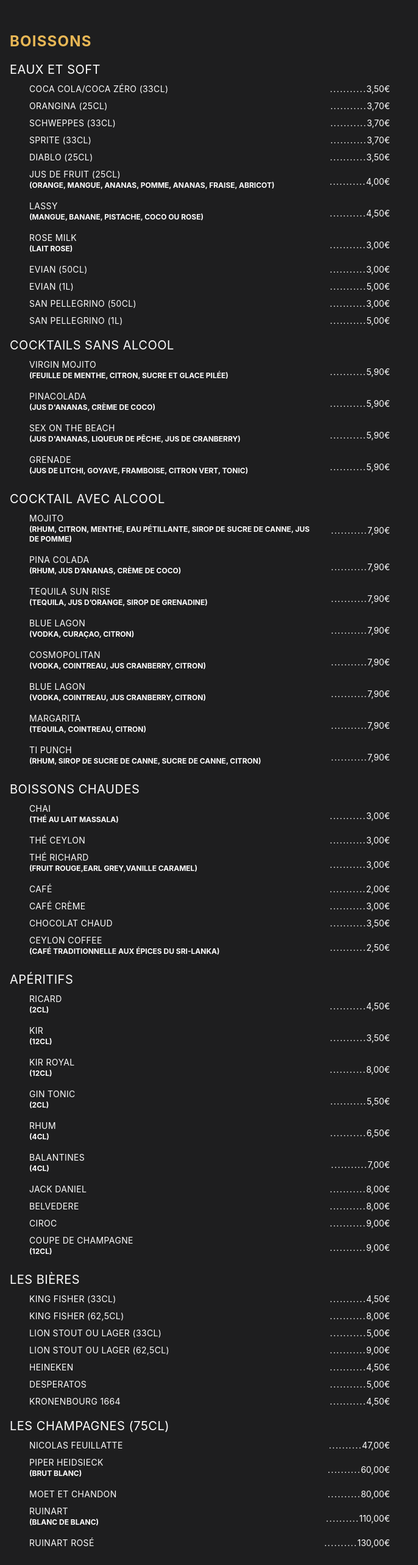
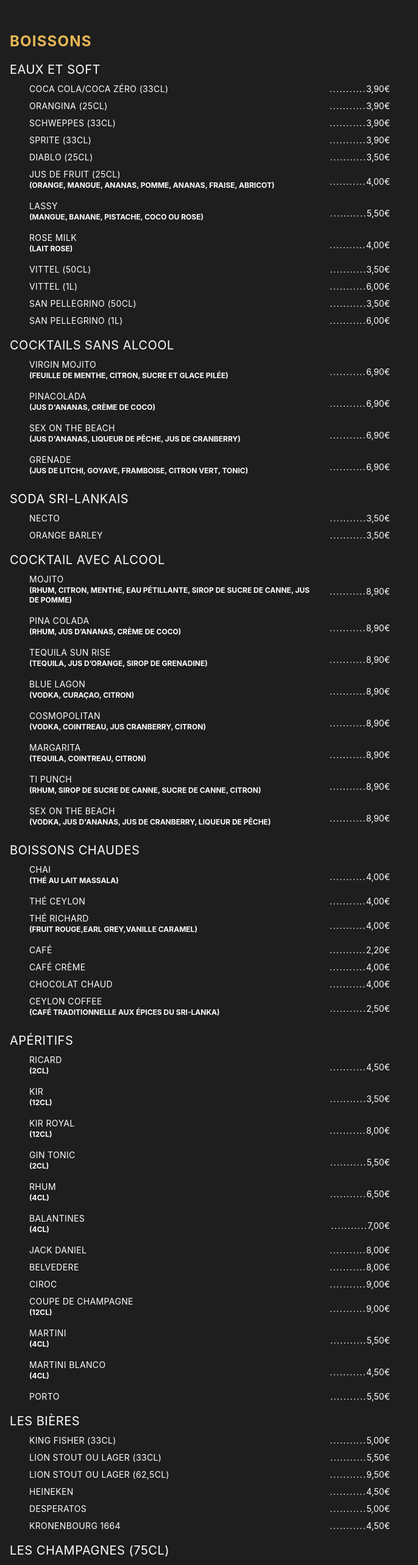
Before and after one commit to Teyik0/indian-cofee-shop, a Next.js app: page /menu/boissons in a window 1280 px wide. Shown: the part 140-2706 px from the top of the page at 61% size, without its empty margins (0-686 px from the left). Built offline with nearby package versions, Linux system fonts and the light colour scheme.

Commit message:
prix changement

```diff
--- a/src/app/menu/boissons/page.tsx
+++ b/src/app/menu/boissons/page.tsx
@@ -37,11 +37,11 @@ const page = () => {
           <SousPlat
             title='Coca cola/coca zéro (33cl)'
             details=''
-            price='3,50€'
+            price='3,90€'
           />
-          <SousPlat title='Orangina (25cl)' details='' price='3,70€' />
-          <SousPlat title='Schweppes (33cl)' details='' price='3,70€' />
-          <SousPlat title='Sprite (33cl)' details='' price='3,70€' />
+          <SousPlat title='Orangina (25cl)' details='' price='3,90€' />
+          <SousPlat title='Schweppes (33cl)' details='' price='3,90€' />
+          <SousPlat title='Sprite (33cl)' details='' price='3,90€' />
           <SousPlat title='Diablo (25cl)' details='' price='3,50€' />
           <SousPlat
             title='Jus de fruit (25cl)'
@@ -51,13 +51,13 @@ const page = () => {
           <SousPlat
             title='Lassy'
             details='(Mangue, banane, pistache, Coco ou rose)'
-            price='4,50€'
+            price='5,50€'
           />
-          <SousPlat title='Rose milk' details='(Lait rose)' price='3,00€' />
-          <SousPlat title='Evian (50cl)' details='' price='3,00€' />
-          <SousPlat title='Evian (1L)' details='' price='5,00€' />
-          <SousPlat title='San pellegrino (50cl)' details='' price='3,00€' />
-          <SousPlat title='San pellegrino (1L)' details='' price='5,00€' />
+          <SousPlat title='Rose milk' details='(Lait rose)' price='4,00€' />
+          <SousPlat title='Vittel (50cl)' details='' price='3,50€' />
+          <SousPlat title='Vittel (1L)' details='' price='6,00€' />
+          <SousPlat title='San pellegrino (50cl)' details='' price='3,50€' />
+          <SousPlat title='San pellegrino (1L)' details='' price='6,00€' />
         </div>
 
         <div className='mb-2'>
@@ -65,23 +65,29 @@ const page = () => {
           <SousPlat
             title='Virgin Mojito'
             details='(Feuille de menthe, citron, sucre et glace pilée)'
-            price='5,90€'
+            price='6,90€'
           />
           <SousPlat
             title='Pinacolada'
             details="(Jus d'ananas, crème de coco)"
-            price='5,90€'
+            price='6,90€'
           />
           <SousPlat
             title='Sex on the beach'
             details="(Jus d'ananas, Liqueur de pêche, jus de cranberry)"
-            price='5,90€'
+            price='6,90€'
           />
           <SousPlat
             title='Grenade'
             details='(Jus de litchi, goyave, framboise, citron vert, tonic) '
-            price='5,90€'
+            price='6,90€'
           />
+        </div>
+
+        <div className='mb-2'>
+          <Plat title='SODA SRI-LANKAIS' details='' price='' />
+          <SousPlat title='Necto' details='' price='3,50€' />
+          <SousPlat title='Orange Barley' details='' price='3,50€' />
         </div>
 
         <div className='mb-2'>
@@ -89,42 +95,42 @@ const page = () => {
           <SousPlat
             title='Mojito'
             details='(Rhum, citron, menthe, eau pétillante, sirop de sucre de canne, jus de pomme)'
-            price='7,90€'
+            price='8,90€'
           />
           <SousPlat
             title='Pina colada'
             details='(Rhum, jus d’ananas, crème de coco)'
-            price='7,90€'
+            price='8,90€'
           />
           <SousPlat
             title='Tequila sun rise'
             details='(tequila, jus d’orange, sirop de grenadine)'
-            price='7,90€'
+            price='8,90€'
           />
           <SousPlat
             title='Blue lagon'
             details='(vodka, curaçao, citron)'
-            price='7,90€'
+            price='8,90€'
           />
           <SousPlat
             title='Cosmopolitan'
             details='(vodka, cointreau, jus cranberry, citron)'
-            price='7,90€'
-          />
-          <SousPlat
-            title='Blue lagon'
-            details='(vodka, cointreau, jus cranberry, citron)'
-            price='7,90€'
+            price='8,90€'
           />
           <SousPlat
             title='Margarita'
             details='(tequila, Cointreau, citron)'
-            price='7,90€'
+            price='8,90€'
           />
           <SousPlat
             title='Ti punch'
             details='(rhum, sirop de sucre de canne, sucre de canne, citron)'
-            price='7,90€'
+            price='8,90€'
+          />
+          <SousPlat
+            title='Sex on the beach'
+            details="(vodka, jus d'ananas, jus de cranberry, liqueur de pêche)"
+            price='8,90€'
           />
         </div>
 
@@ -133,17 +139,17 @@ const page = () => {
           <SousPlat
             title='Chai'
             details='(Thé au lait massala)'
-            price='3,00€'
+            price='4,00€'
           />
-          <SousPlat title='Thé ceylon' details='' price='3,00€' />
+          <SousPlat title='Thé ceylon' details='' price='4,00€' />
           <SousPlat
             title='Thé Richard'
             details='(Fruit rouge,earl grey,vanille caramel)'
-            price='3,00€'
+            price='4,00€'
           />
-          <SousPlat title='Café' details='' price='2,00€' />
-          <SousPlat title='Café crème' details='' price='3,00€' />
-          <SousPlat title='Chocolat chaud' details='' price='3,50€' />
+          <SousPlat title='Café' details='' price='2,20€' />
+          <SousPlat title='Café crème' details='' price='4,00€' />
+          <SousPlat title='Chocolat chaud' details='' price='4,00€' />
           <SousPlat
             title='Ceylon coffee'
             details='(café traditionnelle aux épices du Sri-lanka)'
@@ -163,21 +169,23 @@ const page = () => {
           <SousPlat title='Belvedere' details='' price='8,00€' />
           <SousPlat title='Ciroc' details='' price='9,00€' />
           <SousPlat title='Coupe de champagne' details='(12cl)' price='9,00€' />
+          <SousPlat title='Martini' details='(4cl)' price='5,50€' />
+          <SousPlat title='Martini blanco' details='(4cl)' price='4,50€' />
+          <SousPlat title='Porto' details='' price='5,50€' />
         </div>
 
         <div className='mb-2'>
           <Plat title='les bières' details='' price='' />
-          <SousPlat title='King Fisher (33cl)' details='' price='4,50€' />
-          <SousPlat title='King Fisher (62,5cl)' details='' price='8,00€' />
+          <SousPlat title='King Fisher (33cl)' details='' price='5,00€' />
           <SousPlat
             title='Lion stout ou lager (33cl)'
             details=''
-            price='5,00€'
+            price='5,50€'
           />
           <SousPlat
             title='Lion stout ou lager (62,5cl)'
             details=''
-            price='9,00€'
+            price='9,50€'
           />
           <SousPlat title='Heineken' details='' price='4,50€' />
           <SousPlat title='Desperatos' details='' price='5,00€' />
@@ -187,18 +195,13 @@ const page = () => {
         <div className='mb-2'>
           <Plat title='LES CHAMPAGNES (75cl)' details='' price='' />
           <SousPlat title='Nicolas feuillatte' details='' price='47,00€' />
-          <SousPlat
-            title='Piper heidsieck'
-            details='(brut blanc)'
-            price='60,00€'
-          />
-          <SousPlat title='Moet et chandon' details='' price='80,00€' />
+          <SousPlat title='Moet et chandon' details='' price='79,00€' />
           <SousPlat
             title='Ruinart'
             details='(blanc de blanc)'
-            price='110,00€'
+            price='120,00€'
           />
-          <SousPlat title='Ruinart Rosé' details='' price='130,00€' />
+          <SousPlat title='Ruinart Rosé' details='' price='150,00€' />
         </div>
 
         <h2 className='text-2xl text-center mt-8'>LES VINS</h2>
@@ -206,74 +209,58 @@ const page = () => {
           <Plat title='VINS ROSE (75cl)' details='' price='' />
           <SousPlat
             title='Tavel'
-            details='(château de Manissy)'
+            details='(Aoc Prieure Montezague)'
             price='24,00€'
           />
           <SousPlat
-            title='Côtes de provence'
-            details='(les hauts de Masterel)'
+            title='Saint-Barthélémy IGP Var'
+            details=''
             price='20,00€'
           />
           <SousPlat
             title='Côtes de provence'
-            details='(Saint-Tropez)'
+            details='(Romain Desbastides)'
             price='23,00€'
-          />
-          <SousPlat
-            title='Côtes de provence'
-            details='(Estandon Héritage)'
-            price='27,00€'
           />
         </div>
 
         <div className='mb-2'>
           <Plat title='VINS BLANC (75cl)' details='' price='' />
           <SousPlat
-            title='Muscadet'
-            details="(château de l'hyvernière)"
+            title='Muscadet-Sevre et Maine AOC'
+            details='(château de la Mouchetière)'
             price='16,50€'
           />
           <SousPlat
-            title='Riesling'
-            details='(cave de turckheim)'
+            title='Riesling AC'
+            details='(Alsace Hans Schaeffer)'
             price='24,00€'
           />
-          <SousPlat title='Sancerre' details='(les rochettes)' price='35,00€' />
+          <SousPlat title='Sancerre AOC' details='(Les Broux)' price='35,00€' />
         </div>
 
         <div className='mb-2'>
           <Plat title='VINS ROUGE (75cl)' details='' price='' />
           <SousPlat
-            title='Côtes du rhone AOP'
-            details='(Bouquet de comtat)'
+            title='Bordeaux Supérieur AOC'
+            details='(Chapelle De Barbe)'
             price='16,00€'
           />
           <SousPlat
-            title='Château de Camarsac AOP'
-            details='(bordeaux supérieur)'
+            title='Brouilly Beauvoisie AOC'
+            details='(Beaujolais)'
             price='18,00€'
           />
           <SousPlat
-            title='Languedoc Roussillon'
-            details='(Saint chinian galopins)'
+            title='Côtes du rhone AC'
+            details='(Pure Garrigue Honore Laubanel)'
             price='19,50€'
           />
           <SousPlat
-            title='Brouilly'
-            details='(domaine de chatelan)'
-            price='24,00€'
-          />
-          <SousPlat
-            title='Medoc'
-            details='(bordeaux cru bourgeois château Tour prignac)'
+            title='Haut Medoc AOC'
+            details='(Château le Bourdieu Vertheuil)'
             price='30,00€'
           />
-        </div>
-
-        <div className='mb-2'>
-          <Plat title='VINS INDIEN (75cl)' details='' price='' />
-          <SousPlat title='Grovers rouge' details='' price='24,00€' />
-          <SousPlat title='Grover’s rose' details='' price='24,00€' />
         </div>
 
         <div className='mb-2'>
@@ -288,7 +275,7 @@ const page = () => {
             details='(50cl)'
             price='10,00€'
           />
-          <SousPlat title='Pichet de vin rose' details='(25cl)' price='6,50€' />
+          <SousPlat title='Pichet de vin rose' details='(25cl)' price='6,00€' />
           <SousPlat
             title='Pichet de vin rose'
             details='(50cl)'
@@ -297,7 +284,7 @@ const page = () => {
           <SousPlat
             title='Pichet de vin blanc'
             details='(25cl)'
-            price='6,50€'
+            price='6,00€'
           />
           <SousPlat
             title='Pichet de vin blanc'
@@ -309,23 +296,23 @@ const page = () => {
         <div className='mb-2'>
           <Plat title='LES VINS EN VERRE (14cl)' details='' price='' />
           <SousPlat
-            title='Muscadet'
-            details="(château de l'hyvernière)"
+            title='Muscadet-Sevre et Maine AOC'
+            details='(Château de la Mouchetière)'
             price='4,00€'
           />
           <SousPlat
-            title='Riesling'
-            details='(cave de turckheim)'
+            title='Riesling AC'
+            details='(Alsace Hans Schaeffer)'
             price='5,00€'
           />
           <SousPlat
-            title='Cotes du rhone AOP'
-            details='(Bouquet de comtat)'
+            title='Cotes du rhone AC'
+            details='(Pure Garrigue Honore Laubanel)'
             price='4,00€'
           />
           <SousPlat
-            title='Chateau de Camarsac AOP'
-            details='(bordeaux supérieur)'
+            title='Bordeaux Supérieur AOC'
+            details='(Chapelle De Barbe)'
             price='4,50€'
           />
         </div>
--- a/src/app/menu/desserts/page.tsx
+++ b/src/app/menu/desserts/page.tsx
@@ -80,7 +80,7 @@ const page = () => {
             <Plat
               title='FALOODA'
               details='LAIT, SIROP DE ROSE, GRAINES DE BASILIC, MORCEAUX DE GÉLATINE, BOULE DE GLACE'
-              price='6,00€'
+              price='7,00€'
               fullProps
             />
           </div>
@@ -89,11 +89,11 @@ const page = () => {
             <Plat title='CRÊPES' details='' price='' fullProps />
             <SousPlat title='NATURE' details='' price='3,00€' fullProps />
             <SousPlat title='SUCRE' details='' price='3,50€' fullProps />
-            <SousPlat title='NUTELLA' details='' price='4,50€' fullProps />
+            <SousPlat title='NUTELLA' details='' price='5,00€' fullProps />
             <SousPlat
               title='NUTELLA BANANE'
               details=''
-              price='5,00€'
+              price='5,50€'
               fullProps
             />
           </div>
@@ -112,7 +112,7 @@ const page = () => {
             <Plat
               title='COCKTAIL DE FRUITS'
               details='SALADE DE FRUITS FRAIS AVEC DE LA GLACE À LA VANILLE'
-              price='5,50€'
+              price='6,50€'
               fullProps
             />
           </div>
@@ -154,7 +154,9 @@ const page = () => {
             <SousPlat title='2 BOULES' details='' price='5,00€' fullProps />
           </div>
           <div className='w-full sm:pl-16 sm:w-1/2'>
-            <Plat title='PISTACHIO' details='' price='7,90€' fullProps />
+            <Plat title='DAME BLANCHE' details='' price='7,90€' fullProps />
+            <Plat title='BANANA SPLIT' details='' price='7,90€' fullProps />
+            <Plat title='MILKSHAKE' details='' price='6,00€' fullProps />
           </div>
         </div>
       </div>
--- a/src/app/menu/entrees/page.tsx
+++ b/src/app/menu/entrees/page.tsx
@@ -57,22 +57,17 @@ const page = () => {
         <Plat
           title='SAMOSSA VIANDE - 2P'
           details='CHAUSSON DE VIANDE POULET OU BOEUF, PETITS POIS ET POMMES DE TERRE'
-          price='4,00€'
-        />
-        <Plat
-          title='Cutlets - 2P'
-          details='CHAUSSON DE THON, OIGNONS ET POMMES DE TERRE'
-          price='4,00€'
+          price='4,50€'
         />
         <Plat
           title='SAMOSSA LÉGUMES - 2P'
           details='CHAUSSON DE LÉGUMES ET POMME DE TERRE'
-          price='3,50€'
+          price='4,50€'
         />
         <Plat
           title='ROLLS VIANDE - 2P'
           details='ROULEAUX PANÉS DE VIANDE  ET POMME DE TERRE'
-          price='4,00€'
+          price='4,50€'
         />
 
         <div className='mb-2'>
@@ -83,15 +78,15 @@ const page = () => {
           />
           <SousPlat
             title='BADJI AUX AUBERGINES - 3P'
-            price='3,50€'
+            price='4,00€'
             details=''
           />
           <SousPlat
             title='BADJI AUX POMMES DE TERRE'
-            price='3,50€'
+            price='4,00€'
             details=''
           />
-          <SousPlat title='BADJI AUX OIGNONS - 3P' price='3,50€' details='' />
+          <SousPlat title='BADJI AUX OIGNONS - 3P' price='4,00€' details='' />
           <SousPlat title='BADJI AUX CREVETTES - 3P' price='7,50€' details='' />
           <SousPlat
             title='ASSORTISSEMENTS POUR 2 PERSONNES'
@@ -102,8 +97,8 @@ const page = () => {
 
         <div className='mb-2'>
           <Plat title='VADAI' details='BEIGNET AUX LENTILLES' price='' />
-          <SousPlat title='VADAI - 2P' price='3,00€' details='' />
-          <SousPlat title='VADAI AUX EPINARDS - 2P' price='3,00€' details='' />
+          <SousPlat title='VADA - 2P' price='4,00€' details='' />
+          <SousPlat title='VADA AUX EPINARDS - 1P' price='4,00€' details='' />
           <SousPlat title='SAMBAR VADAI - 2P' price='4,50€' details='' />
         </div>
 
@@ -124,25 +119,31 @@ const page = () => {
             <SousPlat
               title='POULET TANDORI'
               details='CUISSE DE POULET MARINÉE'
-              price='5,50€'
+              price='6,50€'
               fullProps
             />
             <SousPlat
               title='GAMBAS TANDOORI - 5P'
               details='GAMBAS MARINÉS'
-              price='16,90€'
+              price='15,00€'
               fullProps
             />
             <SousPlat
               title='POULET TIKKA'
               details='BLANC DE POULET MARINÉ'
-              price='8,00€'
+              price='9,00€'
               fullProps
             />
             <SousPlat
               title='AGNEAU TIKKA'
               details='AGNEAU MARINÉ'
-              price='9,00€'
+              price='9,90€'
+              fullProps
+            />
+            <SousPlat
+              title='SAUMON TIKKA'
+              details='SAUMON MARINÉ'
+              price='9,90€'
               fullProps
             />
             <SousPlat
--- a/src/app/menu/menus/page.tsx
+++ b/src/app/menu/menus/page.tsx
@@ -92,7 +92,7 @@ const page = () => {
         />
 
         <h2 className='mt-8 text-center uppercase first-letter:text-3xl font-semibold text-xl text-[#e8be55]'>
-          Menu Indian Coffee - 17,90€
+          Menu Indian Coffee - 19,90€
         </h2>
         <h3 className='mt-4 text-center first-letter:capitalize font-semibold text-xl text-[#a27e21]'>
           Entrée au choix
--- a/src/app/menu/plats-vegetariens/page.tsx
+++ b/src/app/menu/plats-vegetariens/page.tsx
@@ -78,7 +78,7 @@ const page = () => {
         <Plat
           title='THALI'
           details='5 LÉGUMES EN SAUCE ACCOMPAGNÉS DE RIZ BASMATI'
-          price='12,00€'
+          price='13,00€'
         />
         <Plat
           title='PANEER BUTTER MASALA'
@@ -101,21 +101,40 @@ const page = () => {
           </div>
         </div>
 
+        <Plat
+          title='IDLI - 4P'
+          details='GÂTEAU DE RIZ CUIT À LA VAPEUR SERVI AVEC DES SAUCES'
+          price='12,00€'
+        />
+
         <div className='mb-2'>
           <Plat
             title='DOSAI'
-            details='CRÊPE INDIENNE SALÉE SERVIE AVEC 5 LÉGUMES'
+            details='CRÊPE INDIENNE SALÉE SERVIE AVEC DES SAUCES'
             price=''
           />
           <SousPlat
             title='DOSAI CROUSTILLANT'
             details='CRÊPE INDIENNE CROUSTILLANT'
-            price='8,00€'
+            price='8,90€'
           />
           <SousPlat
             title='MASSALA DOSAI'
             details='GARNIS AUX POMMES DE TERRE'
-            price='11,00€'
+            price='12,00€'
+          />
+          <SousPlat
+            title='SUPPLÉMENT DOSAI NATURE'
+            details='CRÊPE INDIENNE SANS ACCOMPAGNEMENT'
+            price='5,00€'
+          />
+        </div>
+
+        <div className='mb-2'>
+          <Plat
+            title='DOSAI NON VÉGÉTARIEN'
+            details='CRÊPE INDIENNE SALÉE SERVIE AVEC DES SAUCES'
+            price=''
           />
           <SousPlat
             title='ROYAL DOSAI'
@@ -127,11 +146,6 @@ const page = () => {
             details='POMMES DE TERRE, OIGNONS CHAMPIGNONS ET POULET'
             price='14,00€'
           />
-          <SousPlat
-            title='SUPPLÉMENT DOSAI NATURE'
-            details='CRÊPE INDIENNE SANS ACCOMPAGNEMENT'
-            price='4,00€'
-          />
         </div>
       </div>
     </section>
--- a/src/app/menu/specialites/page.tsx
+++ b/src/app/menu/specialites/page.tsx
@@ -58,28 +58,28 @@ const page = () => {
         <Plat
           title='BUTTER CHICKEN'
           details='POULET AU BEURRE ET RIZ BASMATI'
-          price='13,50€'
+          price='13,90€'
         />
         <Plat
           title="CURRY D'AGNEAU AUX ÉPINARDS"
           details="CURRY D'AGNEAU ET RIZ BASMATI"
-          price='15,50€'
+          price='15,90€'
         />
         <Plat
           title='FRIED RICE POULET'
           details='RIZ SAUTÉ AVEC POULET ET LÉGUMES'
-          price='13,00€'
+          price='13,50€'
         />
         <Plat
           title='FRIED RICE ROYAL'
           details='POULET FRIT ET ÉPICÉ'
-          price='16,50€'
+          price='16,90€'
         />
         <Plat title='CHICKEN 65' details='POULET FRIT ET épicé' price='9,00€' />
         <Plat
           title='CHILI CHICKEN'
           details='POULET FRIT ET ÉPICÉ, SAUCE CHILI'
-          price='9,00€'
+          price='9,90€'
         />
         <Plat
           title='BEEF DEVAL'
@@ -89,7 +89,7 @@ const page = () => {
         <Plat
           title='DORADE ROYALE ENTIÈRE'
           details='POISSON MARINÉ AUX ÉPICES, GRILLÉ AU FOUR TANDOOR SERVI AVEC DU RIZ'
-          price='19,90€'
+          price='21,90€'
         />
         <div className='mb-2'>
           <Plat title='GARNITURES ET ACCOMPAGNEMENTS' details='' price='' />
@@ -99,9 +99,9 @@ const page = () => {
           <SousPlat title='KEEMA NAAN' details='' price='4,50€' />
           <SousPlat title='BAROTTHA' details='' price='2,00€' />
           <SousPlat title='CHAPATTY' details='' price='2,00€' />
-          <SousPlat title='RIZ BASMATI NATURE' details='' price='2,50€' />
-          <SousPlat title='RIZ SUPREME' details='' price='3,00€' />
-          <SousPlat title='RIZ COCO' details='' price='3,00€' />
+          <SousPlat title='RIZ BASMATI NATURE' details='' price='3,00€' />
+          <SousPlat title='RIZ SUPREME' details='' price='4,00€' />
+          <SousPlat title='RIZ COCO' details='' price='4,50€' />
         </div>
       </div>
     </section>
```
Also changed, not shown: src/app/menu/plats/page.tsx (+24 -23 lines).
